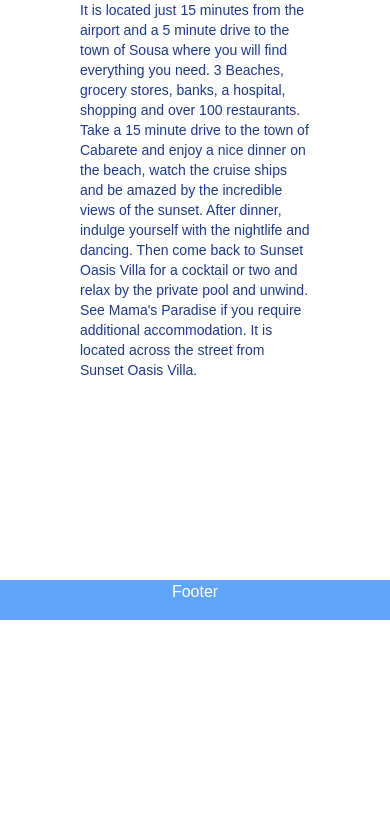
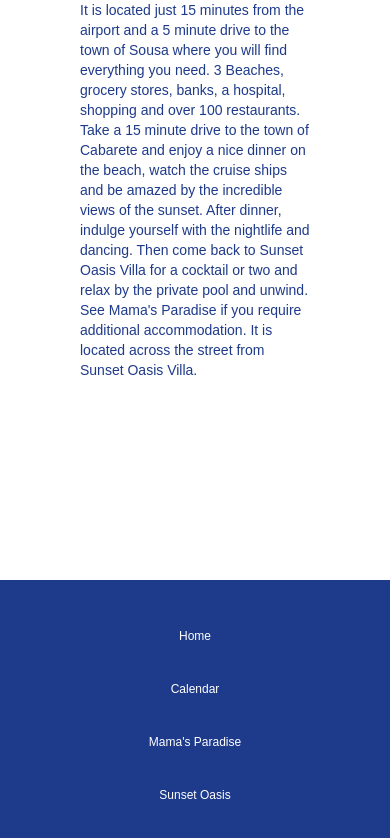
Before and after one commit to dbabs629/dominican-villas, a Next.js app: page /sunset-oasis in a window 390 px wide. Shown: the part 4518-5356 px from the top of the page. Before the commit the page ends 5138 px from the top, so only its background shows below. Built offline with nearby package versions, Linux system fonts and the light colour scheme.

Commit message:
changed footer content, added touch and scaling when images are clicked

```diff
--- a/app/calendar/page.jsx
+++ b/app/calendar/page.jsx
@@ -11,7 +11,7 @@
 
   return (
     <Layout>
-      <main>
+      <main className="h-screen">
         <PageHeading title="Calendar" />
         {!loading && (
           <div className="mx-auto flex h-48 w-48 items-end">
@@ -23,7 +23,7 @@
             <p className="animate-pulse"> Loading...</p>
           </div>
         )}
-        <article className="relative mx-auto mb-20 h-96 w-full xs:h-[400px] sm:h-[500px] lg:h-[600px] xl:h-[700px] 2xl:h-[750px]">
+        <article className="relative mx-auto h-96 w-full xs:h-[400px] sm:h-[500px] lg:h-[600px] xl:h-[700px] 2xl:h-[750px]">
           <span className="absolute z-0 h-auto w-full animate-pulse rounded-xl bg-gray-300" />
           <iframe
             className="z-20 mx-auto max-h-full w-full max-w-full md:w-11/12 2xl:w-10/12"
--- a/app/components/Gallery.jsx
+++ b/app/components/Gallery.jsx
@@ -25,7 +25,7 @@
             )}
             <Image
               key={imgNum}
-              className="z-20 h-auto max-h-full cursor-pointer border-2 border-blue-400 object-cover"
+              className="z-20 h-auto max-h-full cursor-pointer border-2 border-blue-400 object-cover active:scale-95"
               src={`${imgPath}${imgNum}.jpg`}
               fill={true}
               sizes="(max-width: 640px) 25vw, (max-width: 768px) 16.66vw, (max-width: 768px) 12.5vw, 10vw"
@@ -46,7 +46,7 @@
             )}
             <Image
               key={imgNum}
-              className="z-20 h-auto max-h-full cursor-pointer border-white object-cover opacity-80"
+              className="z-20 h-auto max-h-full cursor-pointer border-white object-cover opacity-80 active:scale-95"
               src={`${imgPath}${imgNum}.jpg`}
               fill={true}
               sizes="(max-width: 640px) 25vw, (max-width: 768px) 16.66vw, (max-width: 768px) 12.5vw, 10vw"
--- a/app/components/Layout.jsx
+++ b/app/components/Layout.jsx
@@ -1,11 +1,37 @@
 import Navbar from "./Navbar";
+import Link from "next/link";
 export default function Layout({ children }) {
   return (
     <>
       <Navbar />
       <div>{children}</div>
-      <footer className="h-10 w-full bg-blue-400">
-        <p className="text-center text-white">Footer</p>
+      <footer className="mb-0 flex w-full items-center bg-blue-900 py-10">
+        <ul className="flex h-full w-full flex-col flex-wrap items-center justify-center gap-5 text-xs text-white sm:h-1/2 sm:flex-row sm:text-sm">
+          <Link
+            className="w-full max-w-[150px] whitespace-nowrap border-b border-blue-900 py-2 text-center hover:border-b hover:border-white active:scale-90 sm:w-1/5"
+            href="/"
+          >
+            Home
+          </Link>
+          <Link
+            className="w-full max-w-[150px] whitespace-nowrap border-b border-blue-900 py-2 text-center hover:border-b hover:border-white active:scale-90 sm:w-1/5"
+            href="/calendar"
+          >
+            Calendar
+          </Link>
+          <Link
+            className="w-full max-w-[150px] whitespace-nowrap border-b border-blue-900 py-2 text-center hover:border-b hover:border-white active:scale-90 sm:w-1/5"
+            href="/mamas-paradise"
+          >
+            Mama's Paradise
+          </Link>
+          <Link
+            className="w-full max-w-[150px] whitespace-nowrap border-b border-blue-900 py-2 text-center hover:border-b hover:border-white active:scale-90 sm:w-1/5"
+            href="/sunset-oasis"
+          >
+            Sunset Oasis
+          </Link>
+        </ul>
       </footer>
     </>
   );
--- a/app/components/MamasParadiseSection.jsx
+++ b/app/components/MamasParadiseSection.jsx
@@ -4,7 +4,7 @@
 export default function MamasParadiseSection() {
   return (
     <section className="relative mt-20 flex w-full flex-col sm:my-80">
-      <div className="h-[550px] w-full md:h-[675px] lg:h-[900px]">
+      <div className="h-[550px] w-full md:h-[675px] lg:h-[900px] 2xl:h-[1200px]">
         <span className="absolute h-1/2 w-full animate-pulse bg-gray-300 sm:h-full" />
         <Image
           className="h-auto max-w-full object-contain object-top sm:object-cover sm:object-center"
@@ -14,7 +14,7 @@
           alt="something 2"
         />
       </div>
-      <div className="absolute bottom-20 flex w-full flex-col space-y-4 bg-blue-400 p-6 text-sm text-white s:bottom-0 sm:-bottom-48 sm:left-20 sm:w-2/3 sm:rounded-lg sm:p-8 md:w-[500px] md:text-lg">
+      <div className="absolute bottom-20 flex w-full flex-col space-y-4 bg-blue-400 p-6 text-sm text-white s:bottom-0 sm:-bottom-48 sm:left-20 sm:w-2/3 sm:rounded-lg sm:p-8 md:w-[500px] md:text-lg 2xl:w-[700px] 2xl:text-2xl">
         <h5 className="font-bold">Mama's Paradise</h5>
         <p className="md:text-justify">
           Get ready to experience the ultimate luxury family vacation in the
--- a/app/components/SunsetOasisSection.jsx
+++ b/app/components/SunsetOasisSection.jsx
@@ -4,7 +4,7 @@
 export default function SunsetOasisSection() {
   return (
     <section className="relative mt-40 flex w-full flex-col sm:my-80">
-      <div className="h-[550px] w-full md:h-[675px] lg:h-[900px]">
+      <div className="h-[550px] w-full md:h-[675px] lg:h-[900px] 2xl:h-[1200px]">
         <span className="absolute h-1/2 w-full animate-pulse bg-gray-300 sm:h-full" />
         <Image
           className="h-auto max-w-full object-contain object-top sm:object-cover sm:object-center"
@@ -14,7 +14,7 @@
           alt="something 2"
         />
       </div>
-      <div className="absolute bottom-20 flex w-full flex-col space-y-4 bg-blue-400 p-6 text-sm text-white s:bottom-0 sm:-bottom-48 sm:right-20 sm:w-2/3 sm:rounded-lg sm:p-8 md:w-[500px] md:text-lg">
+      <div className="absolute bottom-20 flex w-full flex-col space-y-4 bg-blue-400 p-6 text-sm text-white s:bottom-0 sm:-bottom-48 sm:right-20 sm:w-2/3 sm:rounded-lg sm:p-8 md:w-[500px] md:text-lg 2xl:w-[700px] 2xl:text-2xl">
         <h5 className="font-bold">Sunset Oasis</h5>
         <p className="md:text-justify">
           Get ready to experience the ultimate luxury family vacation in the
--- a/app/page.js
+++ b/app/page.js
@@ -15,19 +15,19 @@
         <HeroSection />
         <MamasParadiseSection />
         <SunsetOasisSection />
-        <div className="relative my-40 flex w-full flex-col">
-          <div className="h-[550px] w-full md:h-[675px] lg:h-[900px]">
+        <div className="relative flex w-full flex-col">
+          <div className="h-[550px] w-full md:h-[675px] lg:h-[900px] 2xl:h-[1200px]">
             <span className="absolute bottom-0 h-1/2 w-full animate-pulse bg-gray-300 sm:h-full" />
             <Image
-              className="h-full max-w-full object-contain sm:object-cover sm:object-center "
+              className="h-full max-w-full object-contain sm:object-cover sm:object-center"
               src="/images/sousa-img-1.PNG"
               quality={100}
               fill={true}
-              sizes="100%"
+              sizes="100vw"
               alt="something 2"
             />
           </div>
-          <div className="absolute bottom-0 z-10 w-full space-y-4 bg-blue-400 p-6 text-sm text-white sm:-top-10 sm:bottom-auto sm:w-[450px] sm:rounded-lg sm:object-center sm:p-8 md:w-[500px] md:text-lg lg:left-12">
+          <div className="absolute bottom-0 z-10 w-full space-y-4 bg-blue-400 p-6 text-sm text-white sm:-top-10 sm:bottom-auto sm:w-[450px] sm:rounded-lg sm:object-center sm:p-8 md:w-[500px] md:text-lg lg:left-12 2xl:w-[700px] 2xl:text-2xl">
             <h5 className="font-bold">Sousa, Dominican Republic</h5>
             <p className="md:text-justify">
               Sosua is everything you want a beach town to be. Clear waters teem
```
Also changed, not shown: app/components/Carousel.jsx (+5 -5 lines), app/components/Navbar.jsx (+8 -8 lines), public/images/sousa-img-1.PNG, public/images/sousa-img-2.PNG (deleted).
